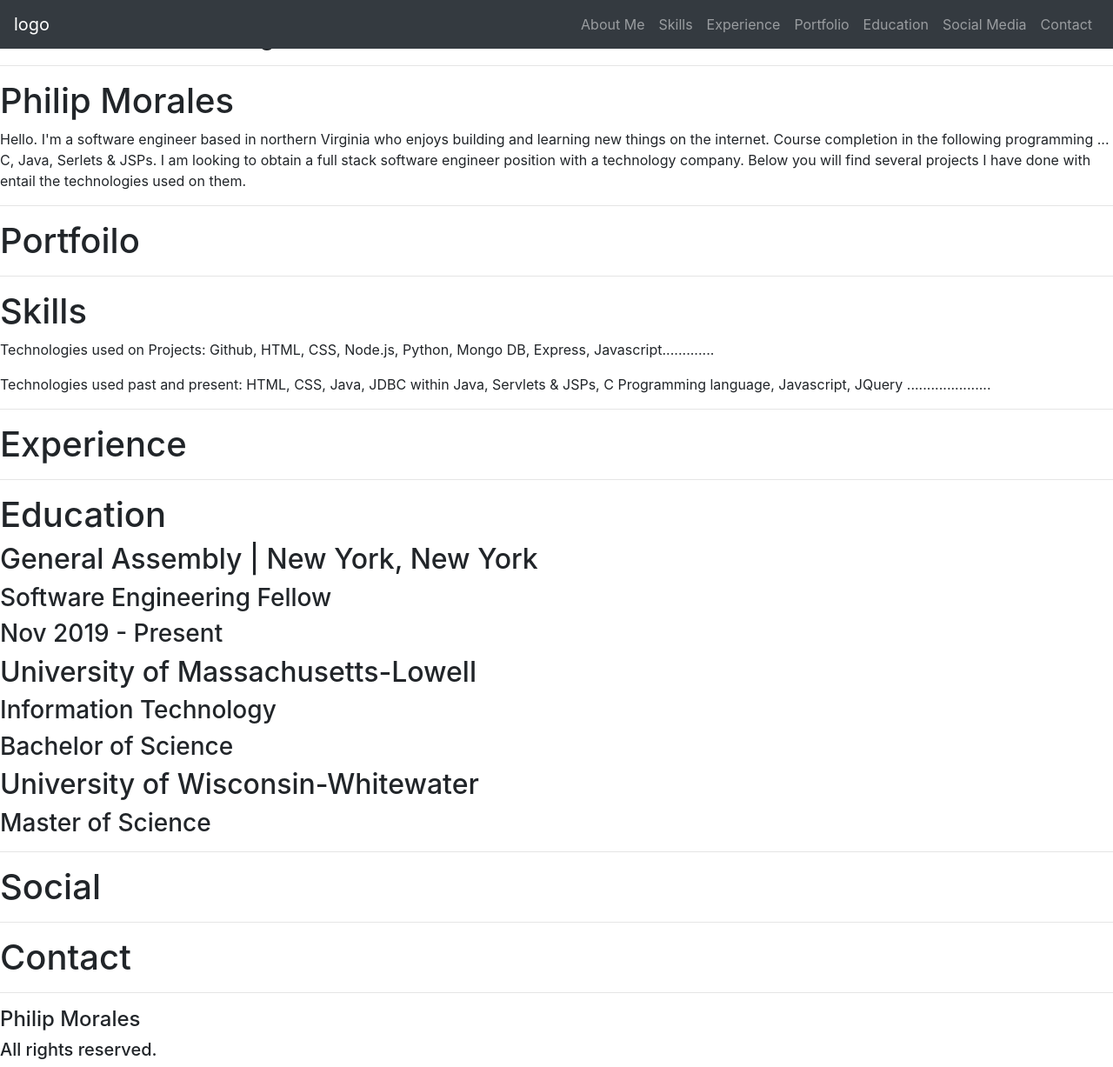
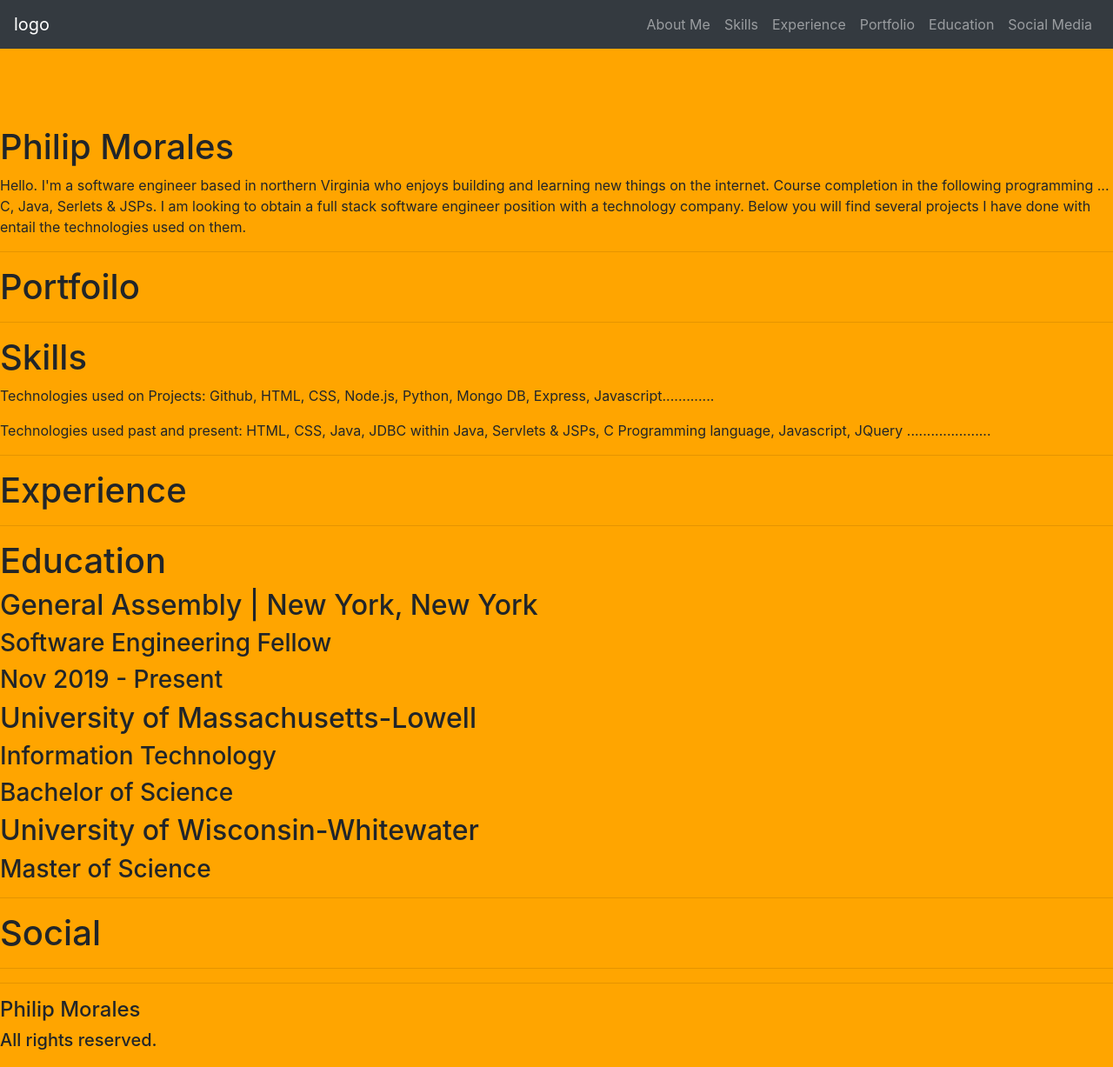
Before and after one commit to pmorales4/pmorales4.github.io, a plain HTML site: page index.html in a window 1280 px wide. Shown: the whole page at 87% size. Drawn offline with nearby package versions, Linux system fonts and the light colour scheme.

Commit message:
fixing some css

```diff
--- a/css/style.css
+++ b/css/style.css
@@ -1,124 +1,21 @@
 body {
   margin: 0;
-  /* text-align: left;
-  background-size: cover;
-  background-position: center;
-  font-family: helvetica bold; */
-  background-color: #ffffff;
-  /* background-image: url=("https://i.imgur.com/PaOV1nb.jpg"); */
+
+  background-color: orange;
 }
 
-.flex-container {
-  /* display: flex;
-  justify-content: center;
-  align-items: center;
-  background-color: #0b0c10;
-  padding: 6%; */
+.nav-flex {
+  margin-top: 0;
+  /* background-color: cornflowerblue; */
+  position: absolute;
+  bottom: 0;
+  right: 0;
 }
 
-.grid-container1 {
-  /* display: inline-grid;
-  grid-template-rows: 50px 50px 50px;
-  background-color: sandybrown; */
-}
-
-
-img {
-  /* margin: 70px 0px 0px 0px;
-  border: 4px solid rgb(255, 255, 255);
-  border-radius: 100px;
-  width: 200px;
-  height: 200px; */
-}
-
-h1 {
-  /* font-family: Palatino;
-  font-size: xx-large;
-  text-decoration: underline;
-  color: #66fcf1; */
-
-}
-
-h2 {
-  /* font-size: large;
-  color: #66fcf1; */
-}
-
-h4,
-h3 {
-  /* font-family: 'Times New Roman', Times, serif;
-  font-size: large;
-  color: #c5c6c7;
-  text-decoration: none;
-  line-height: 2px; */
-}
-
-p {
-  /* font-family: Arial, Helvetica, sans-serif;
-  font-size: large;
-  color: #c5c6c7; */
-}
-
-a {
-  /* color: #66fcf1; */
-}
+#about-me{
+margin-top: 10%;
 
 
 
-.nav-flex {
-  margin-top: 0;
-  background-color: cornflowerblue;
-  position: absolute;
-  bottom: 0;
-  right: 0;
 
 }
-
-
-#aboutme {
-  /*background-color: red;*/
-  /* text-align: center;
-  padding: 8%; */
-
-}
-
-#professprojects {
-  /* background-color: springgreen;*/
-  /* padding: 10%; */
-}
-
-#techused {
-  /*background-color: violet;*/
-  /* text-align: center;
-  padding: 10%; */
-}
-
-#experience-1 {
-  /*background-color: yellow;*/
-  /* padding: 10%; */
-}
-
-#ed-obtained {
-  /* background-color: thistle;*/
-  /* display: grid;
-  display: inline-grid;
-  padding: 6%;
-  grid-template-columns: auto auto auto; */
-
-}
-
-#socialmedia {
-  /*background-color: turquoise;*/
-  /* padding: 5%; */
-}
-
-footer {
-  /* text-align: center;
-  font-size: small;
-  font-family: Verdana, Geneva, Tahoma, sans-serif;
-  padding: 0%; */
-}
-
-#text-linksBio {
-  /* word-spacing: normal; */
-}
--- a/index.html
+++ b/index.html
@@ -6,9 +6,10 @@
     <meta name="viewport" content="width=, initial-scale=1.0">
     <meta http-equiv="X-UA-Compatible" content="ie=edge">
     <title>Phil Morales</title>
+
     <link rel="stylesheet" href="https://stackpath.bootstrapcdn.com/bootstrap/4.4.1/css/bootstrap.min.css"
         integrity="sha384-Vkoo8x4CGsO3+Hhxv8T/Q5PaXtkKtu6ug5TOeNV6gBiFeWPGFN9MuhOf23Q9Ifjh" crossorigin="anonymous">
-    <!-- <link rel="stylesheet" href="css/style.css"> -->
+    <link rel="stylesheet" href="css/style.css">
 
     <nav class="navbar fixed-top navbar-expand-lg navbar-dark bg-dark">
         <a class='navbar-brand' href="">logo</a>
@@ -37,18 +38,12 @@
                 <li class='nav-item'>
                     <a class='nav-link' href="#social-networks">Social Media</a>
                 </li>
-                <li class='nav-item'>
+                <!-- <li class='nav-item'>
                     <a class='nav-link' href="#contact-me">Contact</a>
-                </li>
+                </li> -->
             </ul>
         </div>
-        <!-- <a href="#about-me">About Me</a> -->
-        <!-- <a href="#skills-used">Skills</a> -->
-        <!-- <a href="#experience-obtained">Experience</a> -->
-        <!-- <a href="#portfolio">Portfolio</a> -->
-        <!-- <a href="#education-obtained">Education</a> -->
-        <!-- <a href="#social-networks">Social Media</a> -->
-        <!-- <a href="#contact-me">Contact</a> -->
+
     </nav>
 
 </head>
@@ -56,16 +51,12 @@
 <body>
     <main>
 
-        <div id="author-pic">
-            <img src="pics/phil11.png" alt="philly">
-        </div>
-        <div class="author-title">
-            <h3>Full Stack Software Engineer </h3>
-        </div>
+
+
 
         <hr>
 
-        <div id="about-me">
+        <section id="about-me">
             <h1>Philip Morales</h1>
             <p>Hello. I'm a software engineer based in northern Virginia who enjoys building and learning new
                 things on the internet.
@@ -74,19 +65,19 @@
                 several projects I have
                 done with entail the technologies used on them.
             </p>
-        </div>
+        </section>
 
         <hr>
 
-        <div id="portfolio">
+        <section id="portfolio">
             <h1>Portfoilo</h1>
-        </div>
+        </section>
 
 
         <hr>
 
 
-        <div id="skills-used">
+        <section id="skills-used">
             <h1>Skills</h1>
             <p>Technologies used on Projects: Github, HTML, CSS, Node.js, Python, Mongo DB, Express,
                 Javascript.............</p>
@@ -94,18 +85,18 @@
                 language,
                 Javascript, JQuery .....................
             </p>
-        </div>
+        </section>
 
         <hr>
 
-        <div id="experience-obtained">
+        <section id="experience-obtained">
             <h1>Experience</h1>
 
-        </div>
+        </section>
 
         <hr>
 
-        <div id="education-obtained">
+        <section id="education-obtained">
             <h1>Education</h1>
             <div class="grid-item">
                 <h2>General Assembly | New York, New York</h2>
@@ -121,18 +112,14 @@
                 <h2>University of Wisconsin-Whitewater</h2>
                 <h3>Master of Science</h3>
             </div>
-        </div>
+        </section>
 
         <hr>
 
-        <div id="social-networks">
+        <section id="social-networks">
             <h1>Social</h1>
-        </div>
+        </section>
         <hr>
-
-        <div id="comtact-me">
-            <h1>Contact</h1>
-        </div>
 
 
         <hr>
```
